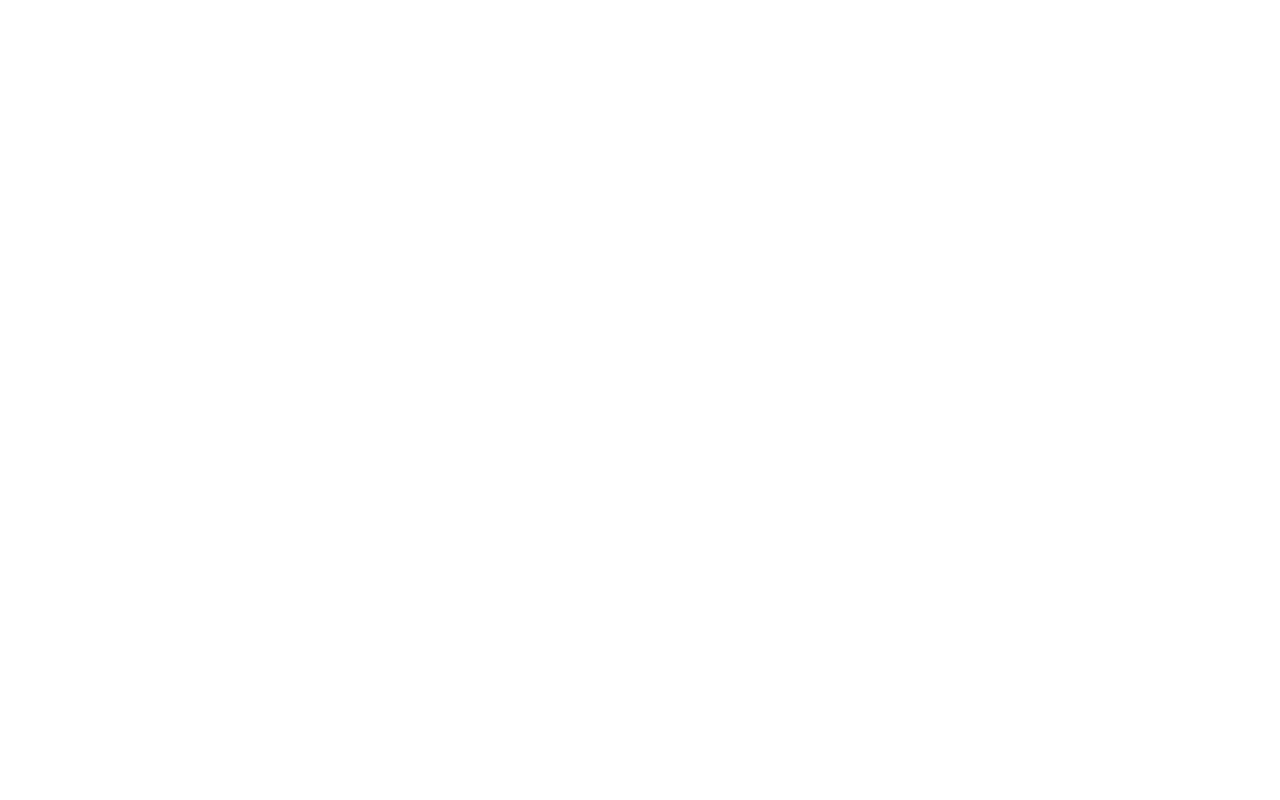
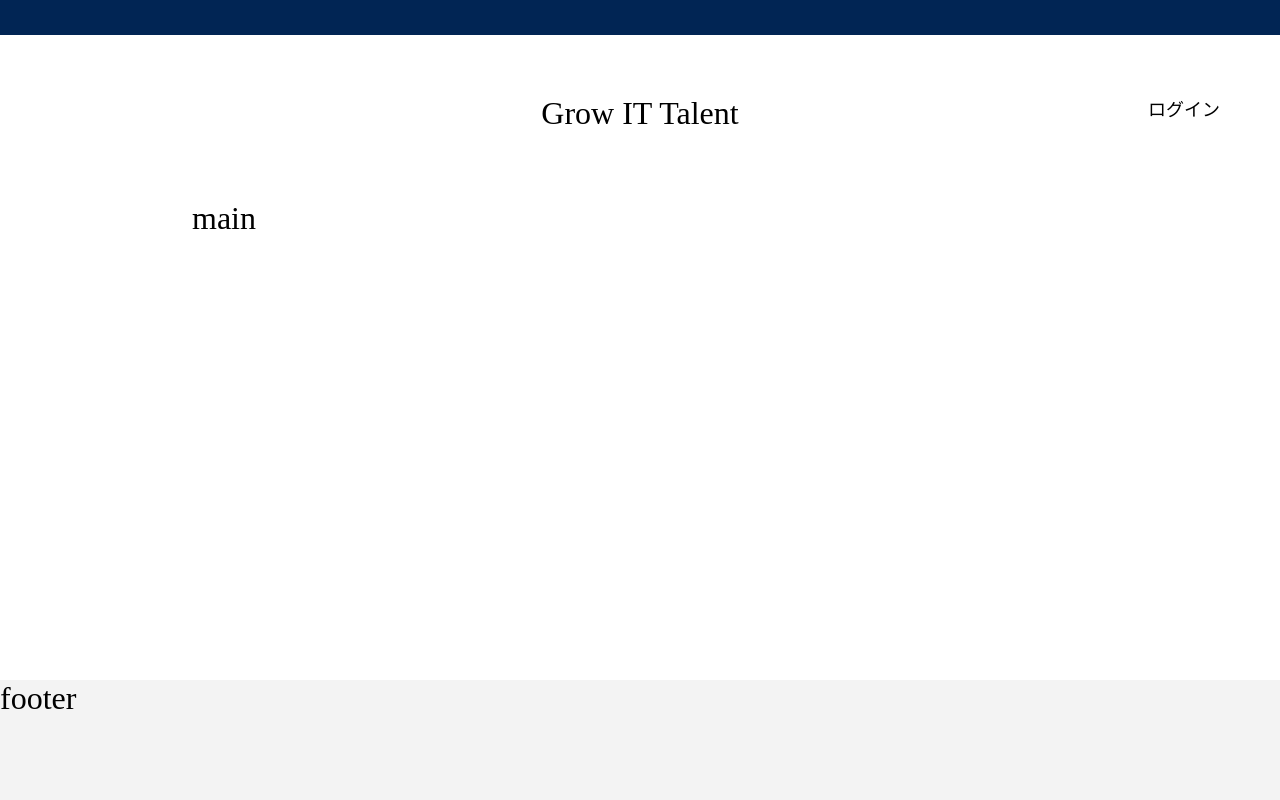
Before and after one commit to tkamita/hoge, a plain HTML site: page 新規登録.html in a window 1280 px wide. Drawn offline with Linux system fonts and the light colour scheme.

Commit message:
新規投稿画面

```diff
--- a/style.scss
+++ b/style.scss
@@ -126,7 +126,7 @@
             .cap {
               grid-area: cap;
               text-align: center;
-              background-color: #041a31;;
+              background-color: #041a31;
               padding: 60px;
               line-height: 5px;
               color: white;
@@ -247,3 +247,65 @@
           / auto ;
   }
 }
+
+.newreg {
+  font-size: 2rem;
+  width: 100%;
+  margin: 0 auto;
+  min-height: 100vh;
+  display: grid;
+  grid-template:
+      "...... ...... ......"
+      "header header header" 200px
+      "...... ...... ......"
+      "...... center ......" 1fr
+      "...... ...... ......"
+      "footer footer footer" 120px
+      "...... ...... ......"
+      / 15% 70% 15% ;
+      header {
+        grid-area: header;
+        display: grid;
+        grid-template:
+            "header header header" 35px
+            "...... center userlo" 165px
+            / 33% 34% 33% ;
+            .backcl {
+              grid-area: header;
+              background-color: #012554;
+            }
+            .logo {
+              grid-area: center;
+              text-align: center;
+              padding: 60px;
+            }
+            .loggin {
+              grid-area: userlo;
+              text-align: right;
+              padding: 60px;
+              font-size: 18px;
+            }
+      }
+      main {
+        grid-area: center;
+        display: grid;
+        grid-template:
+            "header header header" 35px
+            "...... center userlo" 165px
+            / 33% 34% 33% ;
+      }
+      footer {
+        grid-area: footer;
+        background-color: #F3F3F3;
+      }
+}
+
+@media (max-width: 1000px) {
+  .newreg {
+      grid-template:
+          "header" 300px
+          "center" 1fr
+          "footer" 100px
+          / auto ;
+  }
+}
--- a/新規登録.html
+++ b/新規登録.html
@@ -5,9 +5,13 @@
     <title>Document</title>
     <link rel="stylesheet" href="style.min.css" />
   </head>
-  <body>
-    <header></header>
-    <main></main>
-    <footer></footer>
+  <body class="newreg">
+    <header>
+      <div class="backcl"></div>
+      <div class="logo">Grow IT Talent</div>
+      <div class="loggin">ログイン</div>
+    </header>
+    <main>main</main>
+    <footer>footer</footer>
   </body>
 </html>
```
Also changed, not shown: style.css, style.min.css.
